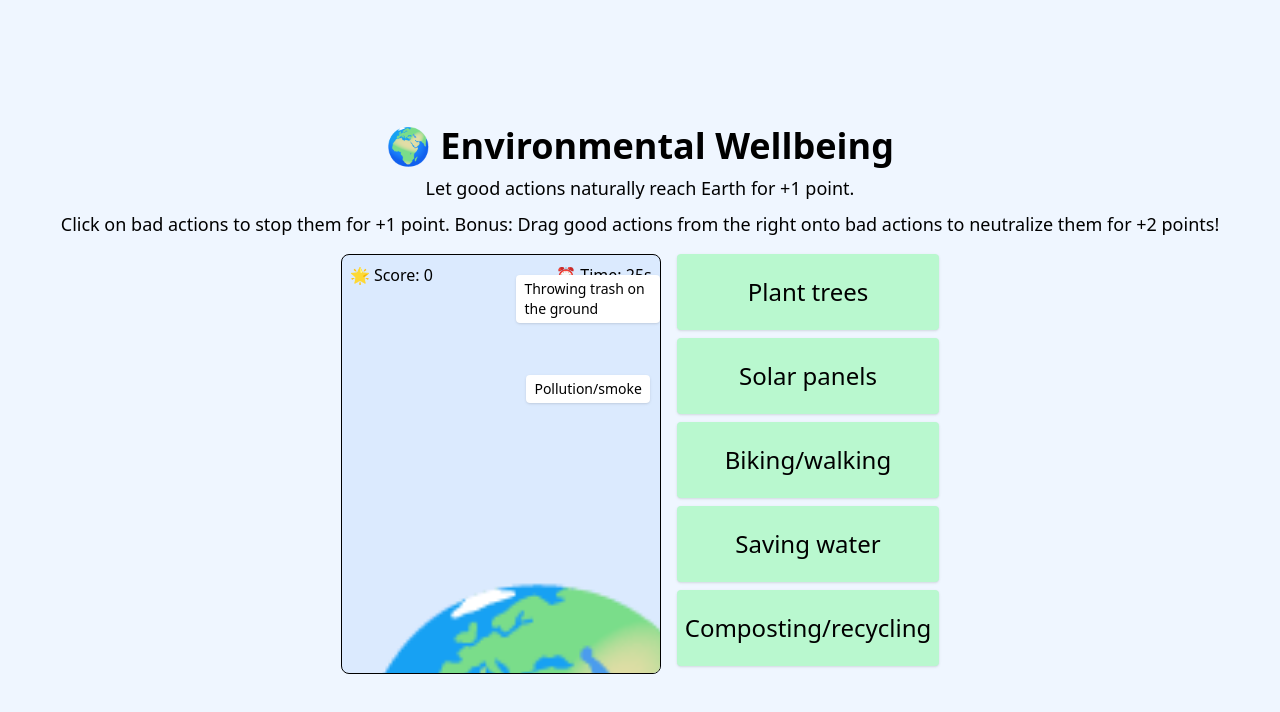
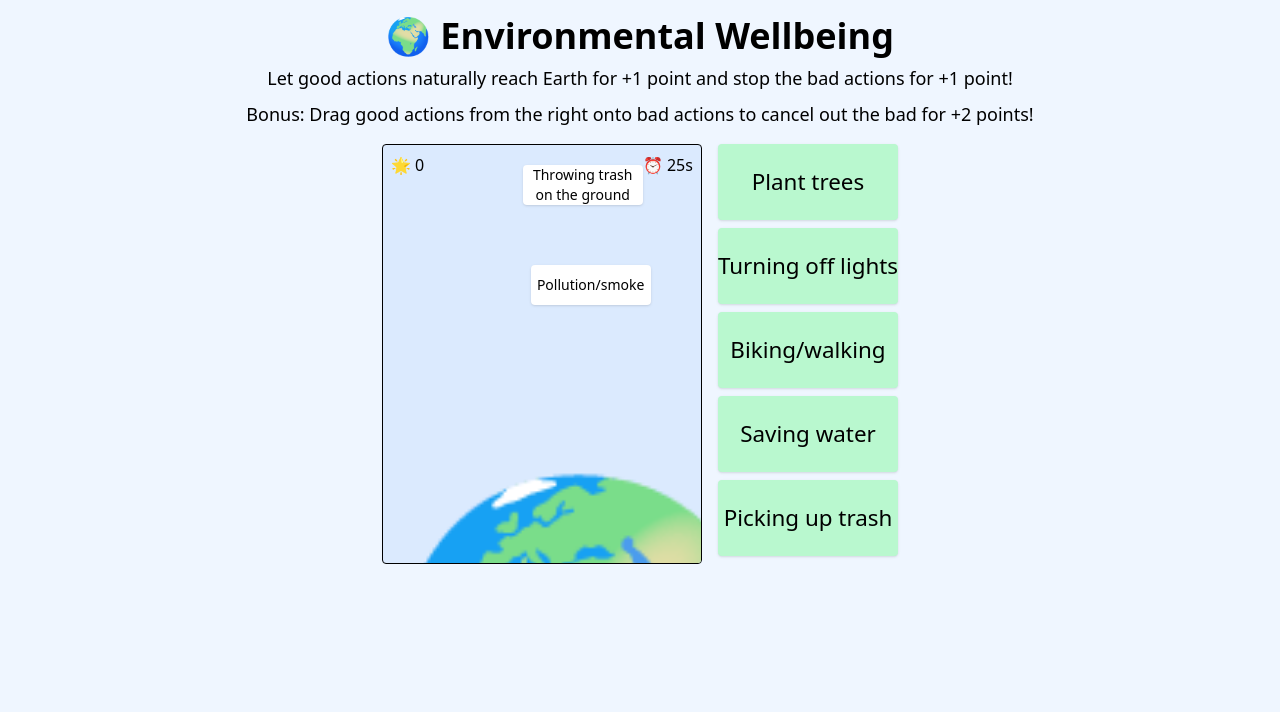
Before and after one commit to endsideout/games, a React (Vite) app: page /environmental-wellbeing in a window 1280 px wide. Shown: the top 712 px of the page. Built offline with nearby package versions, Linux system fonts and the light colour scheme; the HTML template or start-up script is replaced by a standard one.

Commit message:
Final planet protector game

```diff
--- a/src/pages/courses/wellbeing/environmental-wellbeing/PlanetProtectorGame.tsx
+++ b/src/pages/courses/wellbeing/environmental-wellbeing/PlanetProtectorGame.tsx
@@ -8,16 +8,19 @@ type FallingItem = {
   text: string;
 };
 
-const GAME_DURATION = 30; // seconds
-const ITEM_FALL_SPEED = 2; // pixels per 50ms
-const ITEM_SPAWN_INTERVAL = 2500; // slower spawn rate
+const GAME_DURATION = 30;
+const ITEM_FALL_SPEED = 2;
+const ITEM_SPAWN_INTERVAL = 2500;
+
+const TILE_WIDTH = 120;
+const TILE_HEIGHT = 40;
 
 const goodItems = [
   "Plant trees",
-  "Solar panels",
+  "Turning off lights",
   "Biking/walking",
   "Saving water",
-  "Composting/recycling",
+  "Picking up trash",
 ];
 
 const badItems = [
@@ -34,13 +37,17 @@ const PlanetProtectorGame: React.FC = () => {
   const [timer, setTimer] = useState(GAME_DURATION);
   const [gameOver, setGameOver] = useState(false);
 
+  const CONTAINER_HEIGHT = 420;
+  const EARTH_HEIGHT = 120;
+  const EARTH_TOP = CONTAINER_HEIGHT - EARTH_HEIGHT;
+
   // Spawn items
   useEffect(() => {
     if (gameOver) return;
     const spawnInterval = setInterval(() => {
       const id = Date.now();
-      const type = Math.random() < 0.4 ? "good" : "bad"; // 40% good, 60% bad
-      const x = Math.random() * 250; // game width
+      const type = Math.random() < 0.4 ? "good" : "bad";
+      const x = Math.random() * (320 - TILE_WIDTH);
       const text =
         type === "good"
           ? goodItems[Math.floor(Math.random() * goodItems.length)]
@@ -52,21 +59,18 @@ const PlanetProtectorGame: React.FC = () => {
     return () => clearInterval(spawnInterval);
   }, [gameOver]);
 
-  // Animate falling
+  // Falling animation + Earth collision
   useEffect(() => {
     if (gameOver) return;
+
     const interval = setInterval(() => {
       setItems((prev) =>
         prev
           .map((item) => ({ ...item, y: item.y + ITEM_FALL_SPEED }))
           .filter((item) => {
-            // bottom of the game container (Earth) is at y=400
-            if (item.type === "good" && item.y + 24 >= 400) {
-              setScore((s) => s + 1);
-              return false;
-            }
-            if (item.type === "bad" && item.y + 24 >= 400) {
-              setScore((s) => s - 1);
+            if (item.y + TILE_HEIGHT >= EARTH_TOP) {
+              if (item.type === "good") setScore((s) => s + 1);
+              if (item.type === "bad") setScore((s) => s - 1);
               return false;
             }
             return true;
@@ -77,58 +81,79 @@ const PlanetProtectorGame: React.FC = () => {
     return () => clearInterval(interval);
   }, [gameOver]);
 
-  // Timer countdown
+  // Timer
   useEffect(() => {
     if (gameOver) return;
     if (timer <= 0) {
       setGameOver(true);
       return;
     }
-    const timerInterval = setInterval(() => setTimer((t) => t - 1), 1000);
-    return () => clearInterval(timerInterval);
+    const t = setInterval(() => setTimer((t) => t - 1), 1000);
+    return () => clearInterval(t);
   }, [timer, gameOver]);
 
-  // Drag & drop
+  // Drag preview
   const handleDragStart = (e: React.DragEvent<HTMLDivElement>, text: string) => {
     e.dataTransfer.setData("text/plain", text);
+
+    const ghost = document.createElement("div");
+    ghost.innerText = text;
+    ghost.style.width = TILE_WIDTH + "px";
+    ghost.style.height = TILE_HEIGHT + "px";
+    ghost.style.display = "flex";
+    ghost.style.alignItems = "center";
+    ghost.style.justifyContent = "center";
+    ghost.style.background = "white";
+    ghost.style.borderRadius = "6px";
+    ghost.style.fontSize = "12px";
+    ghost.style.boxShadow = "0 2px 6px rgba(0,0,0,.25)";
+    ghost.style.position = "absolute";
+    ghost.style.top = "-1000px";
+
+    document.body.appendChild(ghost);
+    e.dataTransfer.setDragImage(ghost, TILE_WIDTH / 2, TILE_HEIGHT / 2);
+
+    setTimeout(() => document.body.removeChild(ghost), 0);
   };
-  const handleDrop = (e: React.DragEvent<HTMLDivElement>, itemId: number) => {
+
+  const allowDrop = (e: React.DragEvent<HTMLDivElement>) => e.preventDefault();
+
+  const handleDrop = (e: React.DragEvent<HTMLDivElement>, id: number) => {
     e.preventDefault();
-    e.dataTransfer.getData("text/plain");
-    setItems((prev) => prev.filter((i) => i.id !== itemId));
+    setItems((prev) => prev.filter((i) => i.id !== id));
     setScore((s) => s + 2);
   };
-  const allowDrop = (e: React.DragEvent<HTMLDivElement>) => e.preventDefault();
 
   return (
-    <div className="flex flex-col items-center justify-center min-h-screen bg-blue-50 p-4">
+    <div className="flex flex-col items-center min-h-screen bg-blue-50 p-4">
       {/* Header */}
       <h1 className="text-4xl font-bold mb-2">🌍 Environmental Wellbeing</h1>
       <p className="text-lg mb-2 text-center">
-        Let good actions naturally reach Earth for +1 point.
+        Let good actions naturally reach Earth for +1 point and stop the bad actions for +1 point!
         </p>
       <p className="text-lg mb-4 text-center">
-        Click on bad actions to stop them for +1 point.
-        Bonus: Drag good actions from the right onto bad actions to neutralize them for +2 points!
+        Bonus: Drag good actions from the right onto bad actions to cancel out the bad for +2 points!
       </p>
 
-      {/* Game area + side panel */}
       <div className="flex">
-        {/* Game container */}
-        <div className="relative w-[320px] h-[420px] bg-blue-100 rounded-lg overflow-hidden border p-2">
-          {/* Score & Timer */}
+        {/* Game */}
+        <div className="relative w-[320px] h-[420px] bg-blue-100 border rounded p-2 overflow-hidden">
           <div className="flex justify-between mb-2">
-            <div>🌟 Score: {score}</div>
-            <div>⏰ Time: {timer}s</div>
+            <div>🌟 {score}</div>
+            <div>⏰ {timer}s</div>
           </div>
 
-          {/* Falling items */}
           {!gameOver &&
             items.map((item) => (
               <div
                 key={item.id}
-                className="absolute bg-white px-2 py-1 rounded shadow select-none cursor-pointer text-sm"
-                style={{ left: item.x, top: item.y }}
+                className="absolute bg-white rounded shadow flex items-center justify-center text-center cursor-pointer text-sm"
+                style={{
+                  left: item.x,
+                  top: item.y,
+                  width: TILE_WIDTH,
+                  height: TILE_HEIGHT,
+                }}
                 onClick={() => {
                   if (item.type === "bad") setScore((s) => s + 1);
                   setItems((prev) => prev.filter((i) => i.id !== item.id));
@@ -140,45 +165,37 @@ const PlanetProtectorGame: React.FC = () => {
               </div>
             ))}
 
-          {/* Half Earth at bottom (full width of container) */}
-<div
-  className="absolute bottom-0 left-0 overflow-hidden w-full"
-  style={{ height: "120px" }} // height of visible Earth
->
+          {/* Earth */}
+          <div className="absolute bottom-0 left-0 w-full h-[120px] overflow-hidden">
             <div
               className="text-center"
               style={{
-      fontSize: "20rem",      // very large emoji
+                fontSize: "20rem",
                 lineHeight: "1",
-      transform: "translateY(10%)", // shift down so top half shows
+                transform: "translateY(10%)",
               }}
             >
               🌍
             </div>
           </div>
 
-
-          {/* Game Over */}
           {gameOver && (
-            <div className="absolute top-1/2 left-1/2 transform -translate-x-1/2 -translate-y-1/2 text-center">
-              <h2 className="text-xl font-bold mb-2">🎉 Game Over! 🎉</h2>
-              <p className="text-lg">Your Planet Score: {score}</p>
+            <div className="absolute inset-0 flex flex-col items-center justify-center bg-white/70">
+              <h2 className="text-xl font-bold">🎉 Game Over! 🎉</h2>
+              <p>Your Planet Score: {score}</p>
             </div>
           )}
         </div>
 
-        {/* Right panel: draggable good items (full height) */}
+        {/* Right Panel */}
         <div className="ml-4 flex flex-col h-[420px]">
           {goodItems.map((text) => (
             <div
               key={text}
-              className="bg-green-200 rounded shadow cursor-grab select-none flex items-center justify-center text-2xl mb-2 px-2"
-              style={{
-                height: `${100 / goodItems.length}%`,
-                fontSize: "1.5rem",
-              }}
               draggable
               onDragStart={(e) => handleDragStart(e, text)}
+              className="bg-green-200 rounded shadow mb-2 flex items-center justify-center cursor-grab"
+              style={{ height: "20%", fontSize: "1.4rem" }}
             >
               {text}
             </div>
```
Lines whose indentation alone changed are shown as unchanged.
